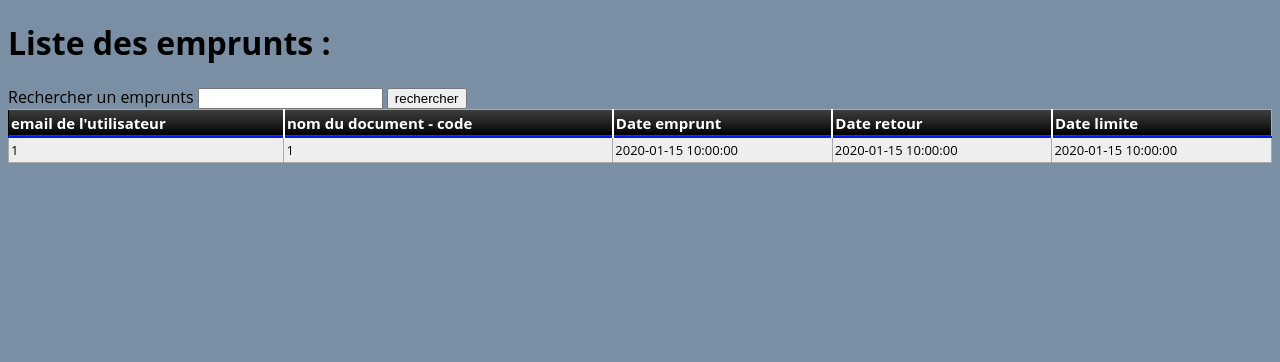
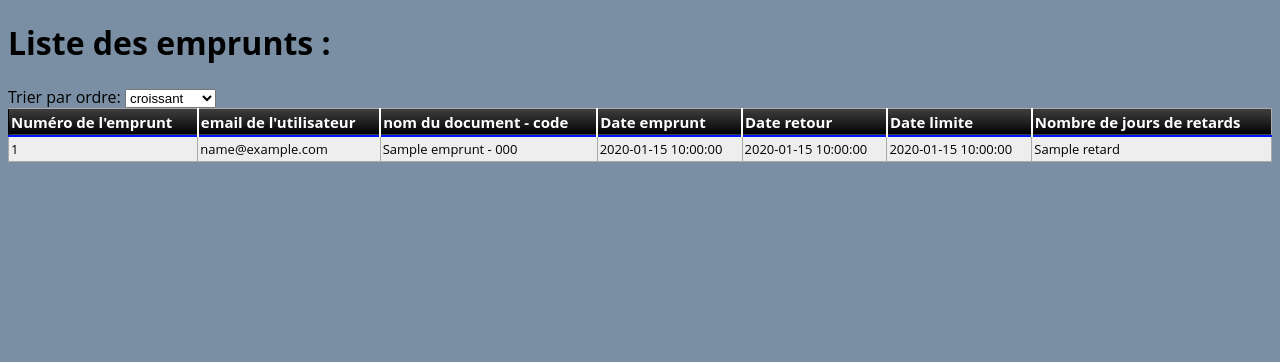
Before and after one commit to esomly19/Atelier_Mediathek, a PHP site: the page made by MediaNet_Staff/src/Views/emprunts.html.twig in a window 1280 px wide. Shown: the part 58-420 px from the top of the page. Run offline with PHP 8.4, Linux system fonts and the light colour scheme; the template is opened without the code that fills it: most values are stand-ins (such as "Sample title", 1, 10 or a date in 2020); some libraries are stand-ins or nearby versions.

Commit message:
modification

```diff
--- a/MediaNet_Staff/src/Views/emprunts.html.twig
+++ b/MediaNet_Staff/src/Views/emprunts.html.twig
@@ -5,36 +5,106 @@
 {% endblock %}
 <h1>Liste des emprunts : </h1>
 <div>
-    <label for="rechercher-utilisateur">Rechercher un emprunts</label>
-    <input type="search" id="rechercher-utilisateur" name="ru"
-           aria-label="Search through site content">
-
-    <button>rechercher</button>
+    <label for="type-search">Trier par ordre: </label>
+    <select name="type-search" id="type-search">
+        <option value="1">croissant</option>
+        <option value="2">decroissant</option>
+    </select>
 </div>
 
-
+   <div id="tab">
 <table class="blueTable">
 <thead>
 <tr>
+    <th>Numéro de l'emprunt</th>
 <th>email de l'utilisateur</th>
 <th>nom du document - code</th>
 <th>Date emprunt</th>
 <th>Date retour</th>
 <th>Date limite</th>
+    <th>Nombre de jours de retards</th>
 </tr>
 </thead>
    {% for emprunt in emprunts %}
-
         <tbody>
         <tr>
-<td>{{ emprunt.id_document }} </td>
-<td>{{ emprunt.id_utilisateur }}</td>
+            <td>{{ emprunt.id }}</td>
+        <td>{{ emprunt.mail }} </td>
+        <td>{{ emprunt.titre}} - {{ emprunt.code }}</td>
         <td>{{ emprunt.date_emprunt  }}</td>
         <td>{{ emprunt.date_retour }}</td>
         <td>{{ emprunt.date_limite }}</td>
+            <td>{{ emprunt.retard }}</td>
         </tr>
         </tbody>
+    {% endfor %}
 
-    {% endfor %}
           </table>
     </div>
+   <script type="application/javascript">
+       let tri = document.getElementById("type-search")
+       let content = document.getElementById("tab")
+        tri.addEventListener('change', function (event) {
+            if(tri.value == 2 ) {
+
+                content.innerHTML = "<table class=\"blueTable\">\n" +
+                    "<thead>\n" +
+                    "<tr>\n" +
+                    "    <th>Numéro de l'emprunt</th>\n" +
+                    "<th>email de l'utilisateur</th>\n" +
+                    "<th>nom du document - code</th>\n" +
+                    "<th>Date emprunt</th>\n" +
+                    "<th>Date retour</th>\n" +
+                    "<th>Date limite</th>\n" +
+                    "    <th>Nombre de jours de retards</th>\n" +
+                    "</tr>\n" +
+                    "</thead>\n" +
+                    "   {% for emprunt in emprunts|reverse %}\n" +
+                    "        <tbody>\n" +
+                    "        <tr>\n" +
+                    "            <td>{{ emprunt.id }}</td>\n" +
+                    "        <td>{{ emprunt.mail }} </td>\n" +
+                    "        <td>{{ emprunt.titre }} - {{ emprunt.code }}</td>\n" +
+                    "        <td>{{ emprunt.date_emprunt }}</td>\n" +
+                    "        <td>{{ emprunt.date_retour }}</td>\n" +
+                    "        <td>{{ emprunt.date_limite }}</td>\n" +
+                    "            <td>{{ emprunt.retard }}</td>\n" +
+                    "        </tr>\n" +
+                    "        </tbody>\n" +
+                    "    {% endfor %}\n" +
+                    "\n" +
+                    "          </table>"
+
+            }else {
+                content.innerHTML = "<table class=\"blueTable\">\n" +
+                    "<thead>\n" +
+                    "<tr>\n" +
+                    "    <th>Numéro de l'emprunt</th>\n" +
+                    "<th>email de l'utilisateur</th>\n" +
+                    "<th>nom du document - code</th>\n" +
+                    "<th>Date emprunt</th>\n" +
+                    "<th>Date retour</th>\n" +
+                    "<th>Date limite</th>\n" +
+                    "    <th>Nombre de jours de retards</th>\n" +
+                    "</tr>\n" +
+                    "</thead>\n" +
+                    "   {% for emprunt in emprunts %}\n" +
+                    "        <tbody>\n" +
+                    "        <tr>\n" +
+                    "            <td>{{ emprunt.id }}</td>\n" +
+                    "        <td>{{ emprunt.mail }} </td>\n" +
+                    "        <td>{{ emprunt.titre }} - {{ emprunt.code }}</td>\n" +
+                    "        <td>{{ emprunt.date_emprunt }}</td>\n" +
+                    "        <td>{{ emprunt.date_retour }}</td>\n" +
+                    "        <td>{{ emprunt.date_limite }}</td>\n" +
+                    "            <td>{{ emprunt.retard }}</td>\n" +
+                    "        </tr>\n" +
+                    "        </tbody>\n" +
+                    "    {% endfor %}\n" +
+                    "\n" +
+                    "          </table>";
+            }
+
+        })
+
+   </script>
```
Also changed, not shown: MediaNet_Staff/src/Controllers/emprunterController.php (+24 -1 lines), MediaNet_Staff/src/Controllers/utilisateurController.php (+14 -0 lines), MediaNet_Staff/src/Views/utilisateur/informationUtilisateur.html.twig (+8 -2 lines). Lines whose indentation alone changed are shown as unchanged.
